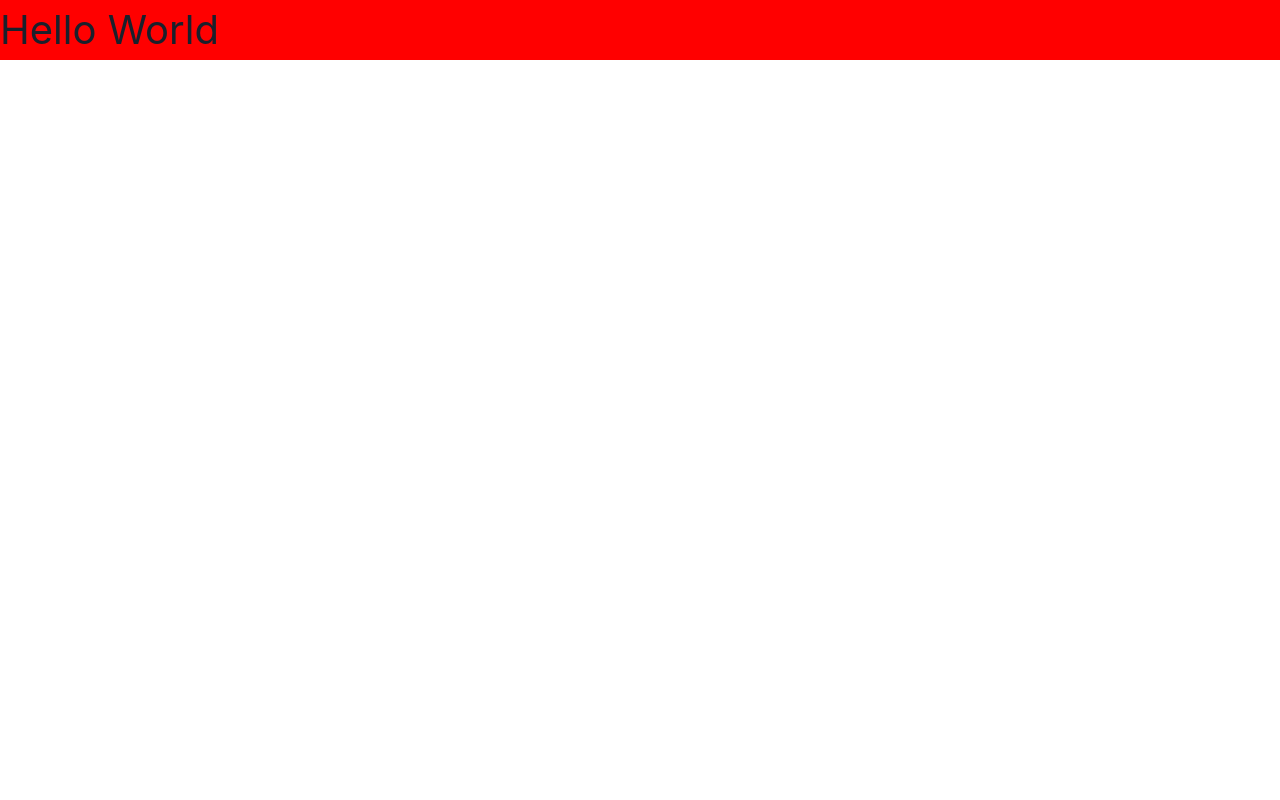
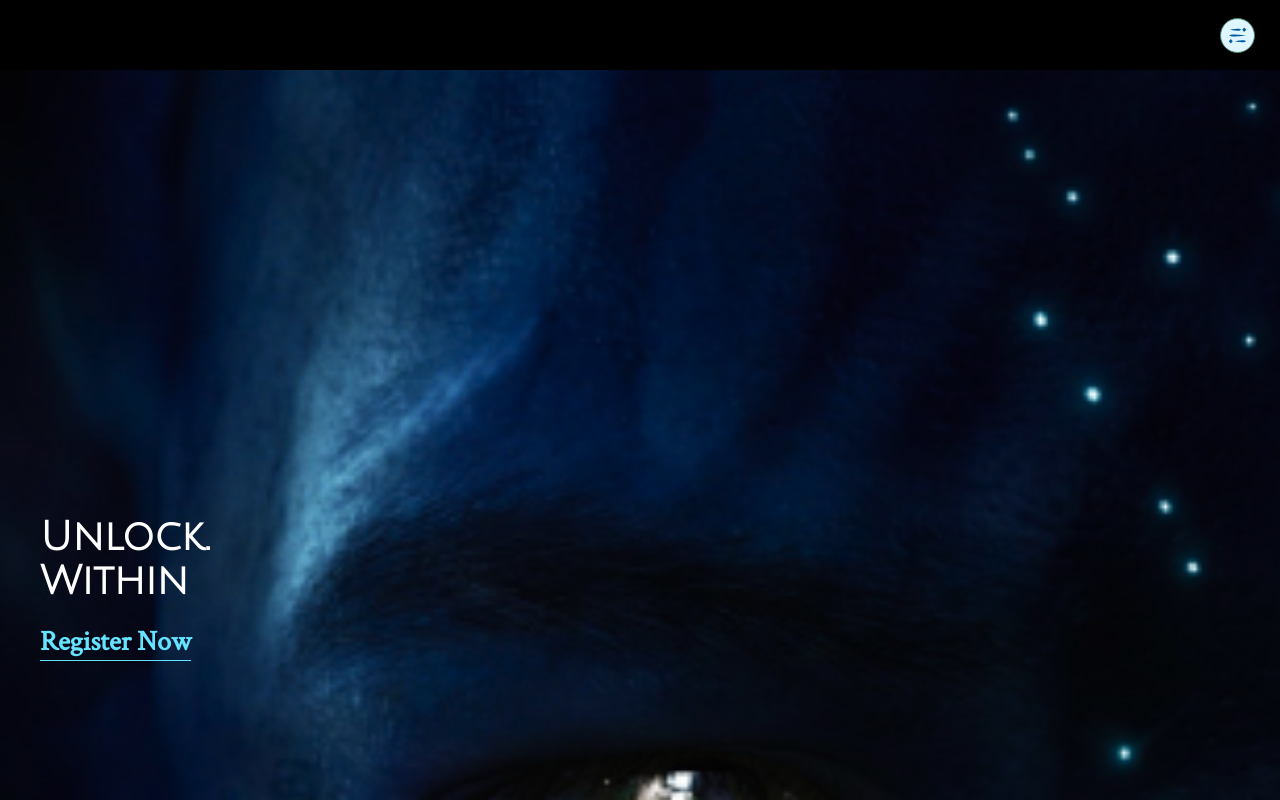
Before and after one commit to alwinjebastine/flair2k22, a React (Create React App) app: page / in a window 1280 px wide. Built offline with nearby package versions, Linux system fonts and the light colour scheme.

Commit message:
feat: add hero template

```diff
--- a/package.json
+++ b/package.json
@@ -21,7 +21,6 @@
     ]
   },
   "dependencies": {
-    "@chakra-ui/react": "^2.3.2",
     "@emotion/react": "^11.10.4",
     "@emotion/styled": "^11.10.4",
     "framer-motion": "^7.3.5",
@@ -42,7 +41,7 @@
     "eslint-config-prettier": "^8.5.0",
     "eslint-config-react-app": "^7.0.1",
     "eslint-plugin-prettier": "^4.2.1",
-    "eslint-plugin-react": "^7.31.8",
+    "eslint-plugin-react": "^7.27.1",
     "eslint-webpack-plugin": "^3.2.0",
     "prettier": "^2.7.1",
     "typescript": "^4.8.3"
--- a/public/index.html
+++ b/public/index.html
@@ -24,6 +24,11 @@
       work correctly both with client-side routing and a non-root public URL.
       Learn how to configure a non-root public URL by running `npm run build`.
     -->
+
+    <link rel="preconnect" href="https://fonts.googleapis.com">
+<link rel="preconnect" href="https://fonts.gstatic.com" crossorigin>
+<link href="https://fonts.googleapis.com/css2?family=Crimson+Text&family=Julius+Sans+One&display=swap" rel="stylesheet">
+
     <title>React App</title>
   </head>
   <body>
--- /dev/null
+++ b/src/components/Header.tsx
@@ -0,0 +1,101 @@
+/** @jsxRuntime classic */
+/** @jsx jsx */
+import { css, jsx, SerializedStyles } from '@emotion/react'
+
+type IconProps = {
+  xCss?: SerializedStyles
+  onClick?: React.MouseEventHandler
+}
+const Icon = ({ xCss, ...props }: IconProps) => (
+  <div
+    {...props}
+    css={css`
+      ${xCss}
+
+      width: 35px;
+      height: 35px;
+      border-radius: 50%;
+      padding: 5px;
+
+      border: 1px solid #3e8261;
+      background-color: #dff5ff;
+    `}
+  >
+    <svg
+      width="100%"
+      height="100%"
+      viewBox="0 0 24 24"
+      version="1.1"
+      xmlns="http://www.w3.org/2000/svg"
+      xmlnsXlink="http://www.w3.org/1999/xlink"
+    >
+      <title>4050FBD1-D616-4B4F-BAAE-107F33215314@2x</title>
+      <g
+        id="Symbols"
+        stroke="none"
+        strokeWidth="1"
+        fill="none"
+        fillRule="evenodd"
+      >
+        <g id="icon-/-hamburger-/-dark" fill="#015CA1" fillRule="nonzero">
+          <g id="Menu---Hamburger-2" transform="translate(3.000000, 4.000000)">
+            <path
+              d="M1,1.90559878 C2.00134614,1.75253201 3.00269227,1.6504875 3.99596159,1.52293187 C4.99730197,1.40812952 5.9986481,1.31246393 7,1.23593054 C8.00136342,1.15302279 9.00266923,0.897911515 9.99596735,1.04459936 C10.4966491,1.10200054 10.9972732,1.19128721 11.4979549,1.32522176 C11.9986366,1.45915177 12.4993183,1.6313553 13,1.90559878 L13,2.09692996 C12.4993183,2.37117345 11.9986366,2.54337697 11.4979549,2.67730698 C10.9972732,2.81762045 10.4966491,2.90053276 9.99596735,2.95792938 C8.99460394,3.09824286 8.00136342,2.8495105 7,2.7665982 C5.9986481,2.6836859 4.99730197,2.58802031 3.99596159,2.47959688 C3.00269227,2.35204124 2.00134614,2.24999673 1,2.09692996 L1,1.90559878 Z"
+              id="Path"
+            />
+            <path
+              d="M0,7.90421906 C0.746199219,7.62960969 1.50069105,7.45722717 2.24689618,7.32311138 C2.9930954,7.1826178 3.74758724,7.09961543 4.49378645,7.04212422 C5.99445976,6.90163064 7.49517447,7.1506833 8.99588918,7.23373122 C10.4965447,7.3103558 11.9972595,7.40611374 13.4979742,7.52105061 C14.9986297,7.64878861 16.4993444,7.7509699 18,7.90421906 L18,8.0957805 C16.4993444,8.24902966 14.9986297,8.35121095 13.4979742,8.47894895 C11.9972595,8.59388582 10.4965447,8.68964376 8.99588918,8.7663139 C7.49517447,8.84931627 5.99445976,9.09836892 4.49378645,8.95787534 C3.74758724,8.90038413 2.9930954,8.81100398 2.24689618,8.67688819 C1.50069105,8.53639461 0.746199219,8.37038987 0,8.0957805 L0,7.90421906 Z"
+              id="Path"
+            />
+            <path
+              d="M6,13.9044608 C7.00203689,13.7515985 8.00401614,13.6496751 8.99798232,13.5222596 C10.0000192,13.4076128 11.0019985,13.3120966 11.9959646,13.2356654 C12.9979439,13.1528271 13.9999808,12.8980414 14.993947,13.0445421 C15.4949078,13.1018882 15.9959262,13.1910427 16.4969447,13.32482 C16.9979631,13.4585972 17.4989816,13.6305446 18,13.9044608 L18,14.0955387 C17.4989816,14.3694549 16.9979631,14.5414023 16.4969447,14.6751796 C15.9959262,14.8153185 15.4949078,14.8981114 14.993947,14.9554575 C13.9919101,15.1019581 12.9898732,14.8471724 11.9959646,14.7643796 C10.9939277,14.687903 9.99189085,14.5923867 8.99798232,14.47774 C7.99594543,14.3503244 6.99396618,14.2484011 6,14.0955387 L6,13.9044608 Z"
+              id="Path"
+            />
+            <path
+              d="M15.5647578,3.8199426 C15.796887,4.06001913 16.2031278,4.06001913 16.4351979,3.8199426 L17.8445326,2.37173209 C18.0518225,2.16263335 18.0518225,1.83736927 17.8445326,1.62827054 L16.4351979,0.18005781 C16.2031278,-0.06001927 15.796887,-0.06001927 15.5647578,0.18005781 L14.1554231,1.62827054 C13.9481923,1.83736927 13.9481923,2.16263335 14.1554231,2.37173209 L15.5647578,3.8199426 Z"
+              id="Path"
+            />
+            <path
+              d="M1.56476952,15.8199592 C1.79689422,16.0600136 2.203108,16.0600136 2.4352327,15.8199592 L3.84455825,14.3717321 C4.05181392,14.1626168 4.05181392,13.8373693 3.84455825,13.628254 L2.4352327,12.1800823 C2.203108,11.9399726 1.79689422,11.9399726 1.56476952,12.1800823 L0.155440423,13.628254 C-0.0518134742,13.8373693 -0.0518134742,14.1626168 0.155440423,14.3717321 L1.56476952,15.8199592 Z"
+              id="Path"
+            />
+          </g>
+        </g>
+      </g>
+    </svg>
+  </div>
+)
+
+const Header = () => {
+  return (
+    <div
+      css={css`
+        width: 100%;
+        height: 70px;
+        background-color: var(--black);
+
+        position: sticky;
+        margin-top: -70px;
+        z-index: 20;
+        top: 0;
+        display: flex;
+        align-items: center;
+        justify-content: center;
+      `}
+    >
+      <Icon
+        xCss={css`
+          position: absolute;
+          right: 25px;
+          cursor: pointer;
+        `}
+        onClick={() => {
+          //Test
+          console.log('Clicked')
+        }}
+      />
+    </div>
+  )
+}
+
+export { Header as default, IconProps }
--- /dev/null
+++ b/src/components/Hero.tsx
@@ -0,0 +1,88 @@
+/** @jsxRuntime classic */
+/** @jsx jsx */
+import { css, jsx } from '@emotion/react'
+import { IconProps } from './Header'
+import { motion } from 'framer-motion'
+
+const DownArrow = ({ xCss, ...props }: IconProps) => (
+  <motion.svg
+    initial={{ x: -25 }}
+    animate={{ y: [-10, -10, 0, 0], opacity: [0, 1, 1, 0] }}
+    transition={{
+      duration: 2,
+      times: [0, 0.25, 0.75, 1],
+      ease: 'easeInOut',
+      repeat: Infinity,
+      repeatDelay: 1,
+    }}
+    css={xCss}
+    {...props}
+    width="49"
+    height="17"
+    viewBox="0 0 49 17"
+    fill="none"
+    xmlns="http://www.w3.org/2000/svg"
+  >
+    <path d="M1 1L24.9273 15L48 1" stroke="white" strokeWidth="2" />
+  </motion.svg>
+)
+
+const tagLineCss = css`
+  font-family: var(--font-sans);
+  color: var(--white);
+  font-size: 40px;
+`
+const ctaCss = css`
+  font-family: var(--font-serif);
+  color: var(--l-blue);
+  cursor: pointer;
+
+  display: inline-block;
+  position: relative;
+  margin-top: 20px;
+  font-size: 28px;
+
+  &::after {
+    content: '';
+    display: block;
+    position: absolute;
+    width: 100%;
+    height: 1px;
+    background-color: var(--l-blue);
+  }
+`
+const Hero = () => {
+  return (
+    <div
+      css={css`
+        width: 100%;
+        height: 100vh;
+
+        position: relative;
+        background-image: url('/Bg.png');
+        background-size: cover;
+      `}
+    >
+      <div
+        css={css`
+          position: absolute;
+          left: 40px;
+          bottom: 140px;
+        `}
+      >
+        <h1 css={tagLineCss}>Unlock.</h1>
+        <h1 css={tagLineCss}>Within</h1>
+        <h2 css={ctaCss}>Register Now</h2>
+      </div>
+      <DownArrow
+        xCss={css`
+          position: absolute;
+          bottom: 35px;
+          left: 50%;
+        `}
+      />
+    </div>
+  )
+}
+
+export default Hero
--- /dev/null
+++ b/src/index.css
@@ -0,0 +1,13 @@
+* {
+  box-sizing: border-box;
+  margin: 0;
+}
+
+:root {
+  --black: #000;
+  --white: #fff;
+  --l-blue: #66e3ff;
+  --d-blue: #004d9b;
+  --font-sans: 'Julius Sans One', sans-serif;
+  --font-serif: 'Crimson Text', serif;
+}
--- a/src/index.js
+++ b/src/index.js
@@ -1,6 +1,7 @@
 import React from 'react'
 import ReactDOM from 'react-dom/client'
 import App from './App'
+import './index.css'
 
 const root = ReactDOM.createRoot(document.getElementById('root'))
 root.render(
--- a/src/pages/Home.tsx
+++ b/src/pages/Home.tsx
@@ -1,16 +1,12 @@
-import { ChakraProvider } from '@chakra-ui/react'
-import styled from '@emotion/styled'
-
-const H1 = styled.h1`
-  font-size: 40px;
-  background-color: red;
-`
+import Header from '../components/Header'
+import Hero from '../components/Hero'
 
 const Home = () => {
   return (
-    <ChakraProvider resetCSS={true}>
-      <H1>Hello World</H1>
-    </ChakraProvider>
+    <>
+      <Header />
+      <Hero />
+    </>
   )
 }
 
```
Also changed, not shown: src/components/Contests.jsx (deleted, +0 -27 lines), src/components/Events.tsx (added, +21 -0 lines), public/Bg.png (added), src/components/Contests.css (deleted), 1 other file (tests, documents, lock files or other folders).
